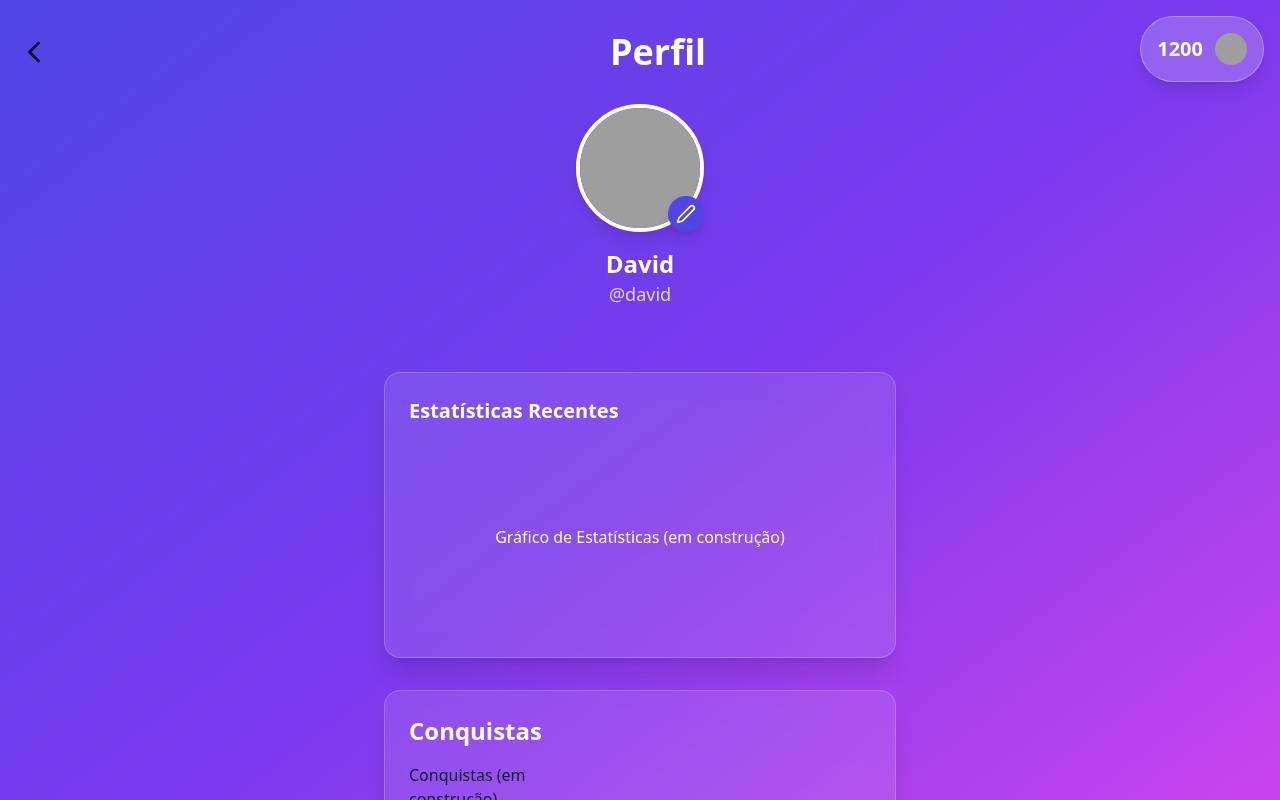
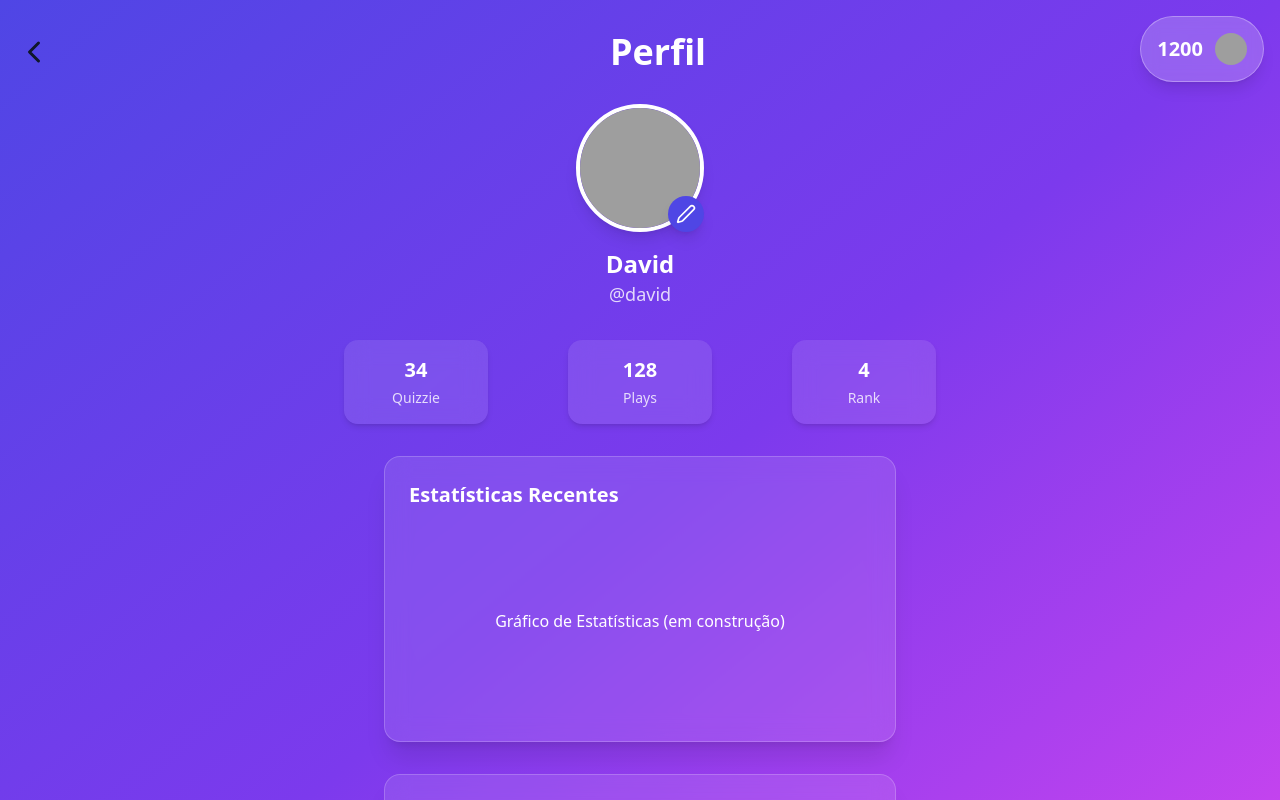
Before and after one commit to ValfranJr/ConcursoFSC4-Equipe4, a Next.js app: page /frontend/profile in a window 1280 px wide. Shown: the top 800 px of the page. Built offline with nearby package versions, Linux system fonts and the light colour scheme; grey boxes are pictures that could not be loaded.

Commit message:
feat:(profile): cria componente de card de estatísticas do perfil

```diff
--- /dev/null
+++ b/src/app/components/profile/ProfileStatsCard.tsx
@@ -0,0 +1,15 @@
+import React from "react";
+
+interface ProfileStatsCardProps {
+    value: string;
+    label: string;
+}
+
+export const ProfileStatsCard = ({ value, label }: ProfileStatsCardProps) => {
+    return (
+        <div className="flex flex-col items-center bg-white/10 backdrop-blur-md p-4 rounded-xl shadow-md text-white w-36">
+            <span className="text-xl font-bold">{value}</span>
+            <span className="text-sm opacity-80 mt-1">{label}</span>
+        </div>
+    );
+};
--- a/src/app/frontend/home/page.tsx
+++ b/src/app/frontend/home/page.tsx
@@ -25,7 +25,7 @@ export default function HomePage() {
             Ranking
           </button>
         </Link>
-        <Link href="/profile" passHref>
+        <Link href="/frontend/profile" passHref>
           <button className="w-full py-4 text-2xl font-bold text-primary-foreground bg-primary rounded-lg shadow-lg hover:opacity-80 transition-opacity duration-300">
             Meu Perfil
           </button>
--- a/src/app/frontend/profile/page.tsx
+++ b/src/app/frontend/profile/page.tsx
@@ -8,6 +8,7 @@ import Image from "next/image";
 
 import { UserPointsCard } from "@/app/components/UserPointsCard";
 import { BottomNavigationBar } from "@/app/components/BottomNavigationBar";
+import { ProfileStatsCard } from "@/app/components/profile/ProfileStatsCard";
 
 // Componentes do perfil
 //import { ProfileStatsCard } from "./components/ProfileStatsCard";
@@ -72,9 +73,9 @@ export default function ProfilePage() {
             {/* Estatísticas do usuário */}
             <section className="flex justify-around w-full max-w-2xl mb-8">
                 {/* Será o componente ProfileStatsCard */}
-                {/* <ProfileStatsCard label="Quizzie" value={mockUser.quizzies.toString()} /> */}
-                {/* <ProfileStatsCard label="Plays" value={mockUser.plays} /> */}
-                {/* <ProfileStatsCard label="Rank" value={mockUser.rank} /> */}
+                 <ProfileStatsCard label="Quizzie" value={mockUser.quizzies.toString()} />
+                 <ProfileStatsCard label="Plays" value={mockUser.plays.toString()} />
+                 <ProfileStatsCard label="Rank" value={mockUser.rank.toString()} />
             </section>
 
             {/* Grafico de estatisticas */}
```
